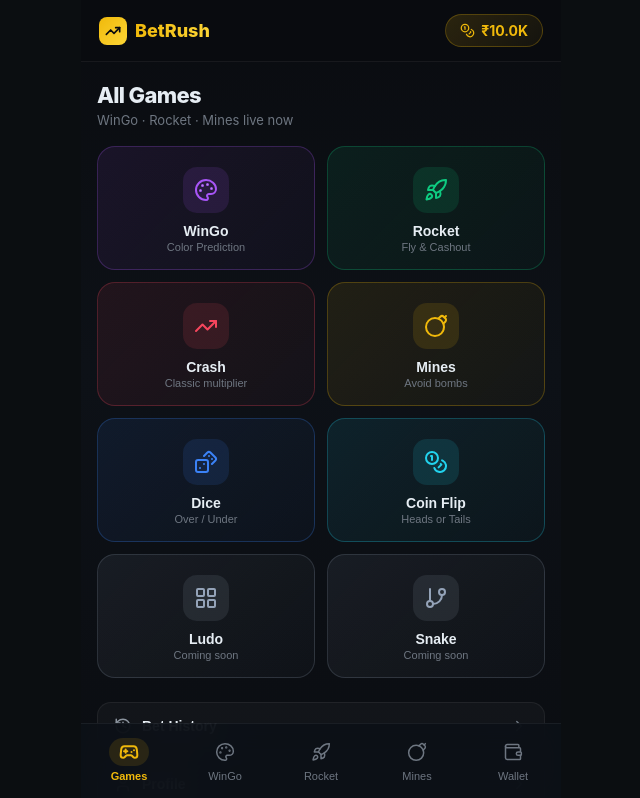
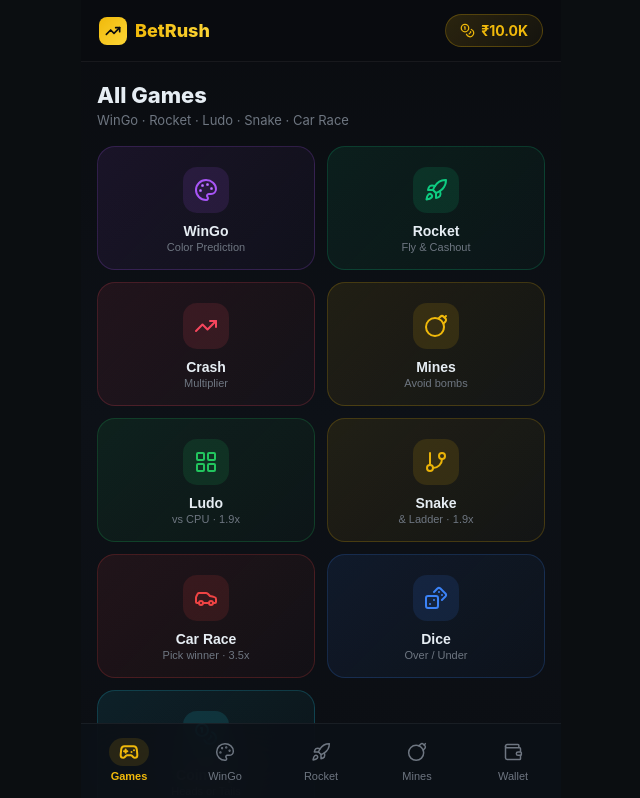
Before and after one commit to ima665931-spec/grok-workspace-app, a React (Vite) app: page / in a window 1280 px wide. Shown: the top 798 px of the page, without its empty margins (319-959 px from the left). Built offline with nearby package versions, Linux system fonts and the light colour scheme.

Commit message:
Wire Ludo, Snake, CarRace into lobby and GameApp

```diff
--- a/src/components/game/GameApp.tsx
+++ b/src/components/game/GameApp.tsx
@@ -2,7 +2,6 @@ import { useState } from "react";
 import {
   Gamepad2,
   TrendingUp,
-  Dices,
   Bomb,
   Wallet,
   Coins,
@@ -18,23 +17,16 @@ import { CrashGame } from "./CrashGame";
 import { DiceGame } from "./DiceGame";
 import { MinesGame } from "./MinesGame";
 import { CoinFlipGame } from "./CoinFlipGame";
+import { LudoGame } from "./LudoGame";
+import { SnakeGame } from "./SnakeGame";
+import { CarRaceGame } from "./CarRaceGame";
 import { WalletPanel } from "./WalletPanel";
 import { HistoryPanel } from "./HistoryPanel";
 import { ProfilePanel } from "./ProfilePanel";
 
 type Tab =
-  | "lobby"
-  | "wingo"
-  | "rocket"
-  | "crash"
-  | "dice"
-  | "mines"
-  | "coinflip"
-  | "ludo"
-  | "snake"
-  | "wallet"
-  | "history"
-  | "profile";
+  | "lobby" | "wingo" | "rocket" | "crash" | "dice" | "mines"
+  | "coinflip" | "ludo" | "snake" | "carrace" | "wallet" | "history" | "profile";
 
 const NAV: { id: Tab; label: string; icon: any }[] = [
   { id: "lobby", label: "Games", icon: Gamepad2 },
@@ -49,8 +41,7 @@ export function GameApp() {
   const balance = useGame((s) => s.balance);
 
   return (
-    <div
-      style={{
+    <div style={{
       minHeight: "100vh",
       background: "linear-gradient(180deg, #0a0c10 0%, #0d1117 40%, #0a0c10 100%)",
       color: "#e6edf3",
@@ -59,23 +50,18 @@ export function GameApp() {
       maxWidth: 480,
       margin: "0 auto",
       fontFamily: "-apple-system, BlinkMacSystemFont, 'Segoe UI', Roboto, sans-serif",
-      }}
-    >
-      <header
-        style={{
-          position: "sticky",
-          top: 0,
-          zIndex: 30,
+    }}>
+      <header style={
+        {
+          position: "sticky", top: 0, zIndex: 30,
           background: "rgba(10, 12, 16, 0.85)",
           backdropFilter: "blur(16px)",
           WebkitBackdropFilter: "blur(16px)",
           borderBottom: "1px solid rgba(255,255,255,0.06)",
           padding: "14px 18px",
-          display: "flex",
-          alignItems: "center",
-          justifyContent: "space-between",
-        }}
-      >
+          display: "flex", alignItems: "center", justifyContent: "space-between",
+        }
+      }>
         <div style={{ fontWeight: 800, fontSize: 18, display: "flex", alignItems: "center", gap: 8 }}>
           <div style={{
             width: 28, height: 28, borderRadius: 8,
@@ -86,22 +72,14 @@ export function GameApp() {
           </div>
           <span style={{
             background: "linear-gradient(90deg, #f0b90b, #fcd535)",
-            WebkitBackgroundClip: "text",
-            WebkitTextFillColor: "transparent",
+            WebkitBackgroundClip: "text", WebkitTextFillColor: "transparent",
           }}>BetRush</span>
         </div>
-
         <div style={{
           background: "linear-gradient(135deg, rgba(240,185,11,0.15), rgba(240,185,11,0.05))",
           border: "1px solid rgba(240,185,11,0.25)",
-          padding: "7px 14px",
-          borderRadius: 24,
-          fontSize: 14,
-          fontWeight: 700,
-          display: "flex",
-          alignItems: "center",
-          gap: 6,
-          color: "#f0b90b",
+          padding: "7px 14px", borderRadius: 24, fontSize: 14, fontWeight: 700,
+          display: "flex", alignItems: "center", gap: 6, color: "#f0b90b",
         }}>
           <Coins size={15} />
           ₹{formatCoins(balance)}
@@ -116,56 +94,45 @@ export function GameApp() {
         {tab === "dice" && <DiceGame />}
         {tab === "mines" && <MinesGame />}
         {tab === "coinflip" && <CoinFlipGame />}
-        {tab === "ludo" && <ComingSoon name="Ludo" />}
-        {tab === "snake" && <ComingSoon name="Snake & Ladder" />}
+        {tab === "ludo" && <LudoGame />}
+        {tab === "snake" && <SnakeGame />}
+        {tab === "carrace" && <CarRaceGame />}
         {tab === "wallet" && <WalletPanel onNavigate={setTab} />}
         {tab === "history" && <HistoryPanel />}
         {tab === "profile" && <ProfilePanel />}
       </main>
 
       <nav style={{
-        position: "fixed",
-        bottom: 0,
-        left: "50%",
-        transform: "translateX(-50%)",
-        width: "100%",
-        maxWidth: 480,
+        position: "fixed", bottom: 0, left: "50%", transform: "translateX(-50%)",
+        width: "100%", maxWidth: 480,
         background: "rgba(13, 17, 23, 0.92)",
-        backdropFilter: "blur(20px)",
-        WebkitBackdropFilter: "blur(20px)",
+        backdropFilter: "blur(20px)", WebkitBackdropFilter: "blur(20px)",
         borderTop: "1px solid rgba(255,255,255,0.06)",
-        display: "flex",
-        justifyContent: "space-around",
-        padding: "10px 0 14px",
-        zIndex: 50,
+        display: "flex", justifyContent: "space-around",
+        padding: "10px 0 14px", zIndex: 50,
       }}>
         {NAV.map((item) => {
           const active = tab === item.id;
           const Icon = item.icon;
           return (
-            <button
-              key={item.id}
-              type="button"
-              onClick={() => setTab(item.id)}
-              style={{
-                display: "flex",
-                flexDirection: "column",
-                alignItems: "center",
-                gap: 4,
-                background: "transparent",
-                border: "none",
+            <button key={item.id} type="button" onClick={() => setTab(item.id)}
+              style={
+                {
+                  display: "flex", flexDirection: "column", alignItems: "center", gap: 4,
+                  background: "transparent", border: "none",
                   color: active ? "#f0b90b" : "#6e7681",
-                fontSize: 11,
-                fontWeight: active ? 700 : 500,
-                padding: "4px 10px",
-                cursor: "pointer",
-              }}
+                  fontSize: 11, fontWeight: active ? 700 : 500,
+                  padding: "4px 10px", cursor: "pointer",
+                }
+              }
             >
-              <div style={{
+              <div style={
+                {
                   width: 40, height: 28, borderRadius: 14,
                   background: active ? "rgba(240,185,11,0.12)" : "transparent",
                   display: "flex", alignItems: "center", justifyContent: "center",
-              }}>
+                }
+              }>
                 <Icon size={20} strokeWidth={active ? 2.4 : 1.8} />
               </div>
               {item.label}
@@ -176,16 +143,3 @@ export function GameApp() {
     </div>
   );
 }
-
-function ComingSoon({ name }: { name: string }) {
-  return (
-    <div style={{ padding: 48, textAlign: "center" }}>
-      <div style={{ fontSize: 48, marginBottom: 12 }}>🚧</div>
-      <h2 style={{ fontSize: 20, fontWeight: 800, marginBottom: 8 }}>{name}</h2>
-      <p style={{ color: "#6e7681", fontSize: 14 }}>
-        Full board game + multiplayer coming next.
-        <br />WinGo, Rocket, Mines are live now.
-      </p>
-    </div>
-  );
-}
--- a/src/components/game/Lobby.tsx
+++ b/src/components/game/Lobby.tsx
@@ -1,29 +1,32 @@
 import {
   TrendingUp, Dices, Bomb, Coins, History, User, ChevronRight,
-  Palette, Rocket, LayoutGrid, GitBranch,
+  Palette, Rocket, LayoutGrid, GitBranch, Car,
 } from "lucide-react";
 
 type Tab =
   | "lobby" | "wingo" | "rocket" | "crash" | "dice" | "mines"
-  | "coinflip" | "ludo" | "snake" | "wallet" | "history" | "profile";
+  | "coinflip" | "ludo" | "snake" | "carrace" | "wallet" | "history" | "profile";
 
 const GAMES = [
-  { id: "wingo" as const, name: "WinGo", desc: "Color Prediction", icon: Palette, color: "#a855f7", border: "rgba(168,85,247,0.25)" },
-  { id: "rocket" as const, name: "Rocket", desc: "Fly & Cashout", icon: Rocket, color: "#0ecb81", border: "rgba(14,203,129,0.25)" },
-  { id: "crash" as const, name: "Crash", desc: "Classic multiplier", icon: TrendingUp, color: "#f6465d", border: "rgba(246,70,93,0.25)" },
-  { id: "mines" as const, name: "Mines", desc: "Avoid bombs", icon: Bomb, color: "#f0b90b", border: "rgba(240,185,11,0.25)" },
-  { id: "dice" as const, name: "Dice", desc: "Over / Under", icon: Dices, color: "#3b82f6", border: "rgba(59,130,246,0.25)" },
-  { id: "coinflip" as const, name: "Coin Flip", desc: "Heads or Tails", icon: Coins, color: "#22d3ee", border: "rgba(34,211,238,0.25)" },
-  { id: "ludo" as const, name: "Ludo", desc: "Coming soon", icon: LayoutGrid, color: "#94a3b8", border: "rgba(148,163,184,0.2)" },
-  { id: "snake" as const, name: "Snake", desc: "Coming soon", icon: GitBranch, color: "#94a3b8", border: "rgba(148,163,184,0.2)" },
+  { id: "wingo" as const, name: "WinGo", desc: "Color Prediction", icon: Palette, color: "#a855f7" },
+  { id: "rocket" as const, name: "Rocket", desc: "Fly & Cashout", icon: Rocket, color: "#0ecb81" },
+  { id: "crash" as const, name: "Crash", desc: "Multiplier", icon: TrendingUp, color: "#f6465d" },
+  { id: "mines" as const, name: "Mines", desc: "Avoid bombs", icon: Bomb, color: "#f0b90b" },
+  { id: "ludo" as const, name: "Ludo", desc: "vs CPU · 1.9x", icon: LayoutGrid, color: "#22c55e" },
+  { id: "snake" as const, name: "Snake", desc: "& Ladder · 1.9x", icon: GitBranch, color: "#eab308" },
+  { id: "carrace" as const, name: "Car Race", desc: "Pick winner · 3.5x", icon: Car, color: "#ef4444" },
+  { id: "dice" as const, name: "Dice", desc: "Over / Under", icon: Dices, color: "#3b82f6" },
+  { id: "coinflip" as const, name: "Coin Flip", desc: "Heads or Tails", icon: Coins, color: "#22d3ee" },
 ];
 
 export function Lobby({ onNavigate }: { onNavigate: (tab: Tab) => void }) {
   return (
     <div style={{ padding: "20px 16px" }}>
       <div style={{ marginBottom: 18 }}>
-        <h2 style={{ fontSize: 22, fontWeight: 800, margin: 0, letterSpacing: "-0.03em" }}>All Games</h2>
-        <p style={{ color: "#6e7681", fontSize: 13, margin: "4px 0 0" }}>WinGo · Rocket · Mines live now</p>
+        <h2 style={{ fontSize: 22, fontWeight: 800, margin: 0 }}>All Games</h2>
+        <p style={{ color: "#6e7681", fontSize: 13, margin: "4px 0 0" }}>
+          WinGo · Rocket · Ludo · Snake · Car Race
+        </p>
       </div>
 
       <div style={{ display: "grid", gridTemplateColumns: "1fr 1fr", gap: 12 }}>
@@ -36,7 +39,7 @@ export function Lobby({ onNavigate }: { onNavigate: (tab: Tab) => void }) {
               onClick={() => onNavigate(g.id)}
               style={{
                 background: `linear-gradient(135deg, ${g.color}18, ${g.color}08)`,
-                border: `1px solid ${g.border}`,
+                border: `1px solid ${g.color}33`,
                 borderRadius: 18,
                 padding: "20px 12px 16px",
                 textAlign: "center",
@@ -44,11 +47,13 @@ export function Lobby({ onNavigate }: { onNavigate: (tab: Tab) => void }) {
                 color: "#e6edf3",
               }}
             >
-              <div style={{
-                width: 46, height: 46, borderRadius: 14, margin: "0 auto 10px",
-                background: `${g.color}20`,
-                display: "flex", alignItems: "center", justifyContent: "center",
-              }}>
+              <div style={
+                {
+                  width: 46, height: 46, borderRadius: 14, margin: "0 auto 10px",
+                  background: `${g.color}20`,
+                  display: "flex", alignItems: "center", justifyContent: "center",
+                }
+              }>
                 <Icon size={24} color={g.color} strokeWidth={2} />
               </div>
               <div style={{ fontWeight: 700, fontSize: 14 }}>{g.name}</div>
```
Lines whose indentation alone changed are shown as unchanged.
